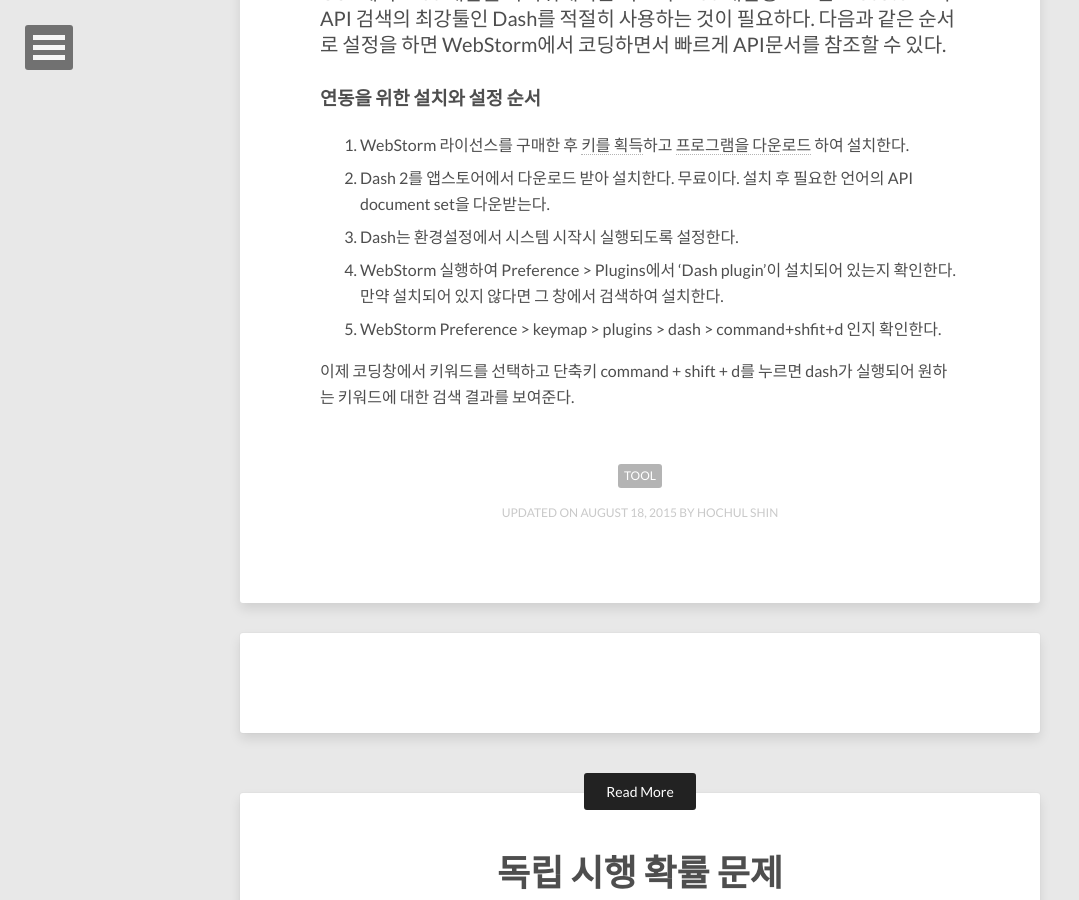
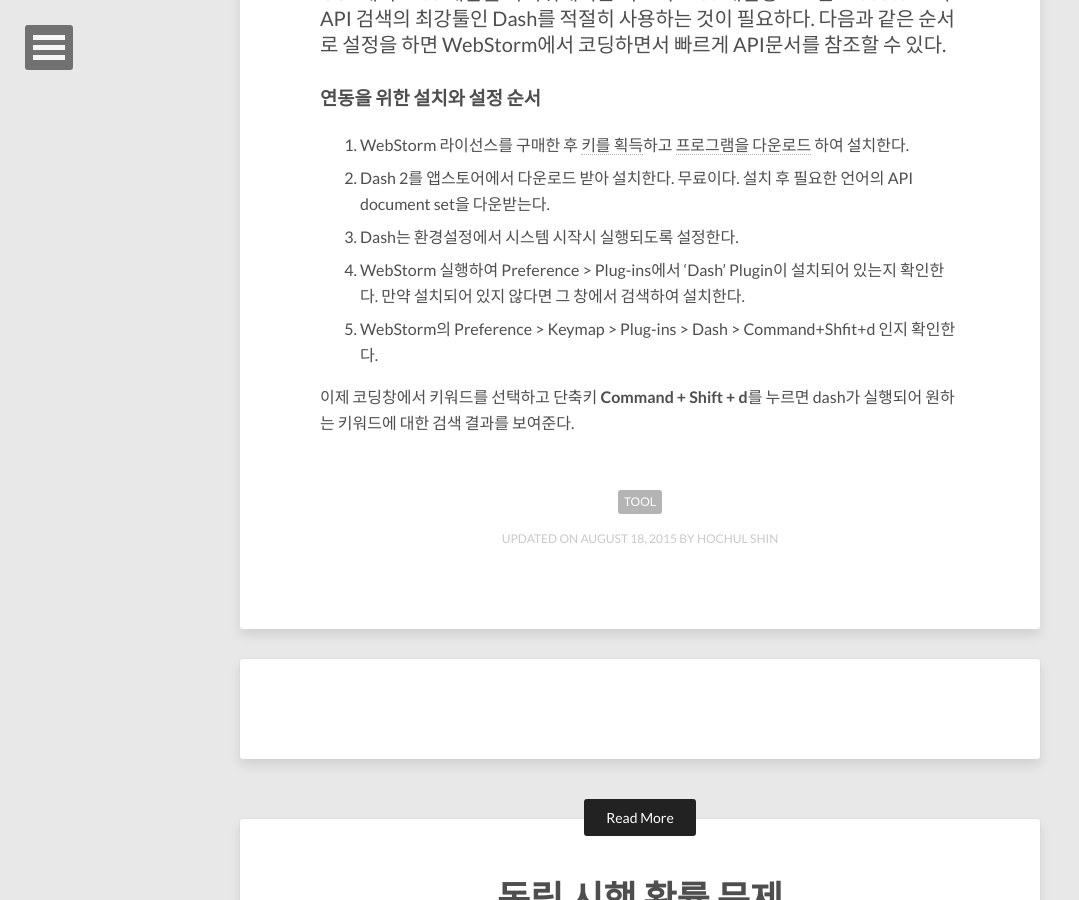
Before and after one commit to dakoo/dakoo.github.io, a Jekyll site: the page built from _posts/2015-08-18-webstorm-dash.md, in a window 1280 px wide and 900 px high, scrolled down 541 px. Shown: the whole window, without its empty margins (0-1079 px from the left). Built offline with Jekyll 4.4.1, drawn with Linux system fonts in a browser that asks for light colours; nearby versions of some CDN libraries; comment, search, counter and statistics services are not loaded.

Commit message:
Update 2015-08-18-webstorm-dash.md

```diff
--- a/_posts/2015-08-18-webstorm-dash.md
+++ b/_posts/2015-08-18-webstorm-dash.md
@@ -17,7 +17,7 @@
 하여 설치한다.
 2. Dash 2를 앱스토어에서 다운로드 받아 설치한다. 무료이다. 설치 후 필요한 언어의 API document set을 다운받는다.
 3. Dash는 환경설정에서 시스템 시작시 실행되도록 설정한다.
-4. WebStorm 실행하여 Preference > Plugins에서 ‘Dash plugin’이 설치되어 있는지 확인한다. 만약 설치되어 있지 않다면 그 창에서 검색하여 설치한다.
-5. WebStorm Preference > keymap > plugins > dash > command+shfit+d 인지 확인한다.
+4. WebStorm 실행하여 Preference > Plug-ins에서 ‘Dash' Plugin이 설치되어 있는지 확인한다. 만약 설치되어 있지 않다면 그 창에서 검색하여 설치한다.
+5. WebStorm의 Preference > Keymap > Plug-ins > Dash > Command+Shfit+d 인지 확인한다.
 
-이제 코딩창에서 키워드를 선택하고 단축키 command + shift + d를 누르면 dash가 실행되어 원하는 키워드에 대한 검색 결과를 보여준다.
+이제 코딩창에서 키워드를 선택하고 단축키 **Command + Shift + d**를 누르면 dash가 실행되어 원하는 키워드에 대한 검색 결과를 보여준다.
```
